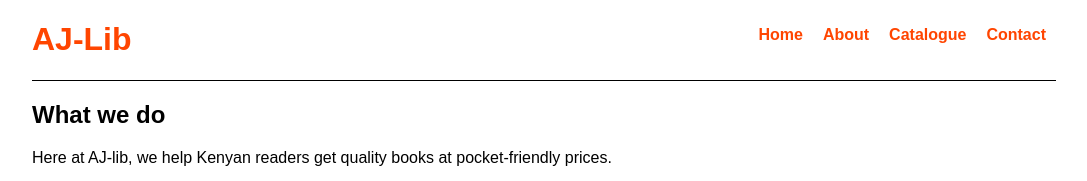
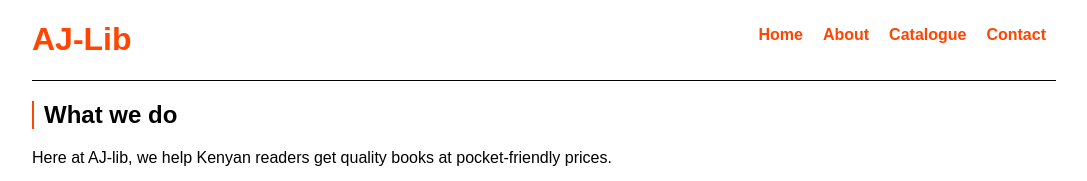
Before and after one commit to AbogeJr/wap-assignment, a plain HTML site: page index.html in a window 1280 px wide. Shown: the top 181 px of the page, without its empty margins (96-1183 px from the left). Drawn offline with Linux system fonts and the light colour scheme.

Commit message:
update testimonial

```diff
--- a/styles.css
+++ b/styles.css
@@ -193,3 +193,8 @@ form {
 .comment {
   text-align: center;
 }
+
+h2 {
+  border-left: 2px solid orangered;
+  padding-left: 10px;
+}
```
Also changed, not shown: reader.jpg (deleted).
